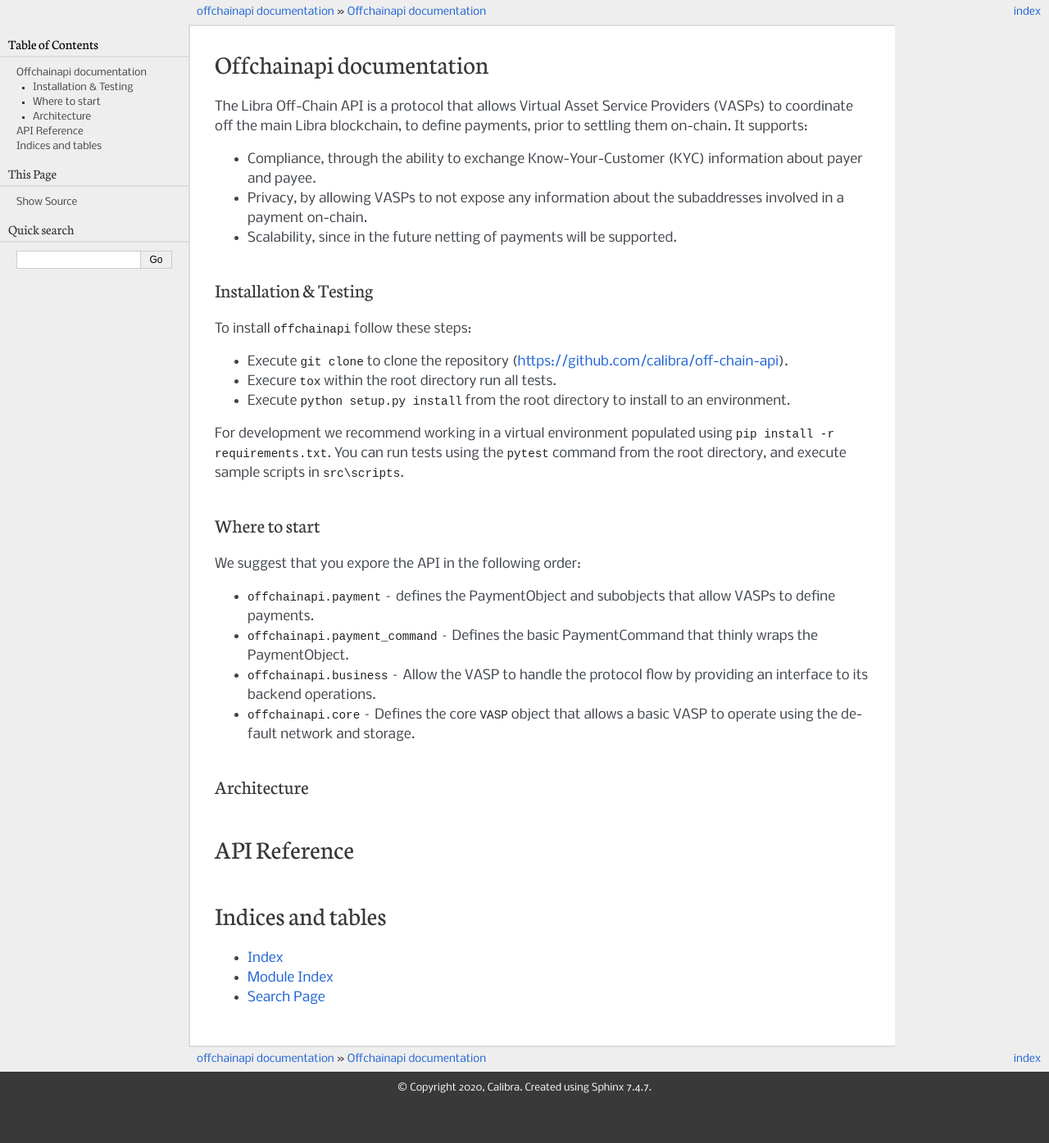
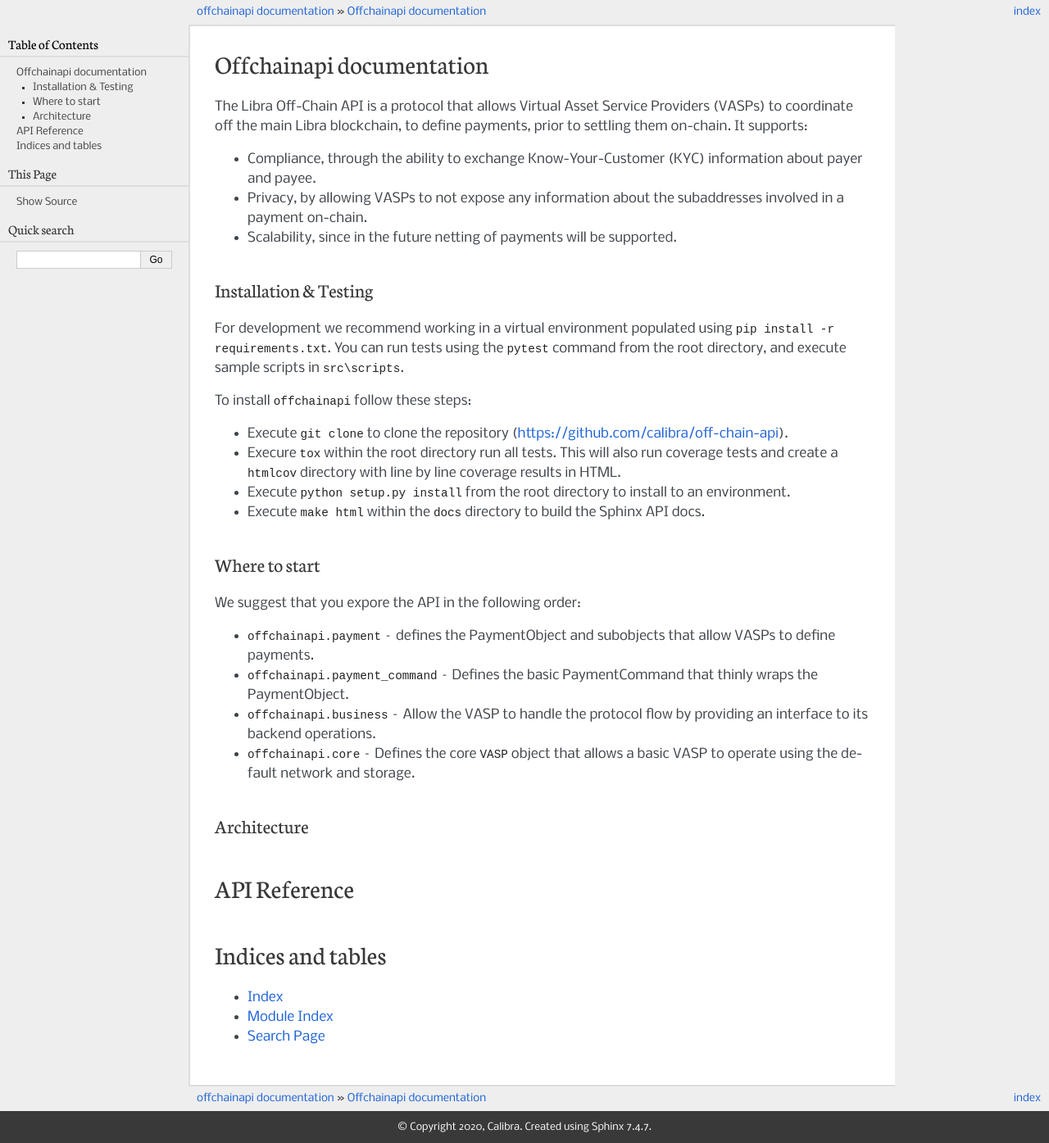
Before and after one commit to diem/off-chain-reference, a Sphinx documentation site: the page built from docs/index.rst, in a window 1280 px wide. Shown: the whole page at 82% size. Built offline with Sphinx 7.4.7, drawn with Linux system fonts in a browser that asks for light colours; pages that are not in the unit, such as notebooks, are missing from menus; before the commit the page ends 1347 px from its top, so only the background shows below that.

Commit message:
[Docs] Minor doc fixes

```diff
--- a/docs/index.rst
+++ b/docs/index.rst
@@ -14,15 +14,16 @@
 Installation & Testing
 ----------------------
 
+For development we recommend working in a virtual environment populated
+using ``pip install -r requirements.txt``. You can run tests using the ``pytest``
+command from the root directory, and execute sample scripts in ``src\scripts``.
+
 To install :py:mod:`offchainapi` follow these steps:
 
 * Execute ``git clone`` to clone the repository (https://github.com/calibra/off-chain-api).
-* Execure ``tox`` within the root directory run all tests.
+* Execure ``tox`` within the root directory run all tests. This will also run coverage tests and create a ``htmlcov`` directory with line by line coverage results in HTML.
 * Execute ``python setup.py install`` from the root directory to install to an environment.
-
-For development we recommend working in a virtual environment populated
-using ``pip install -r requirements.txt``. You can run tests using the ``pytest``
-command from the root directory, and execute sample scripts in ``src\scripts``.
+* Execute ``make html`` within the ``docs`` directory to build the Sphinx API docs.
 
 Where to start
 --------------
```
Also changed, not shown: 2 other files.
